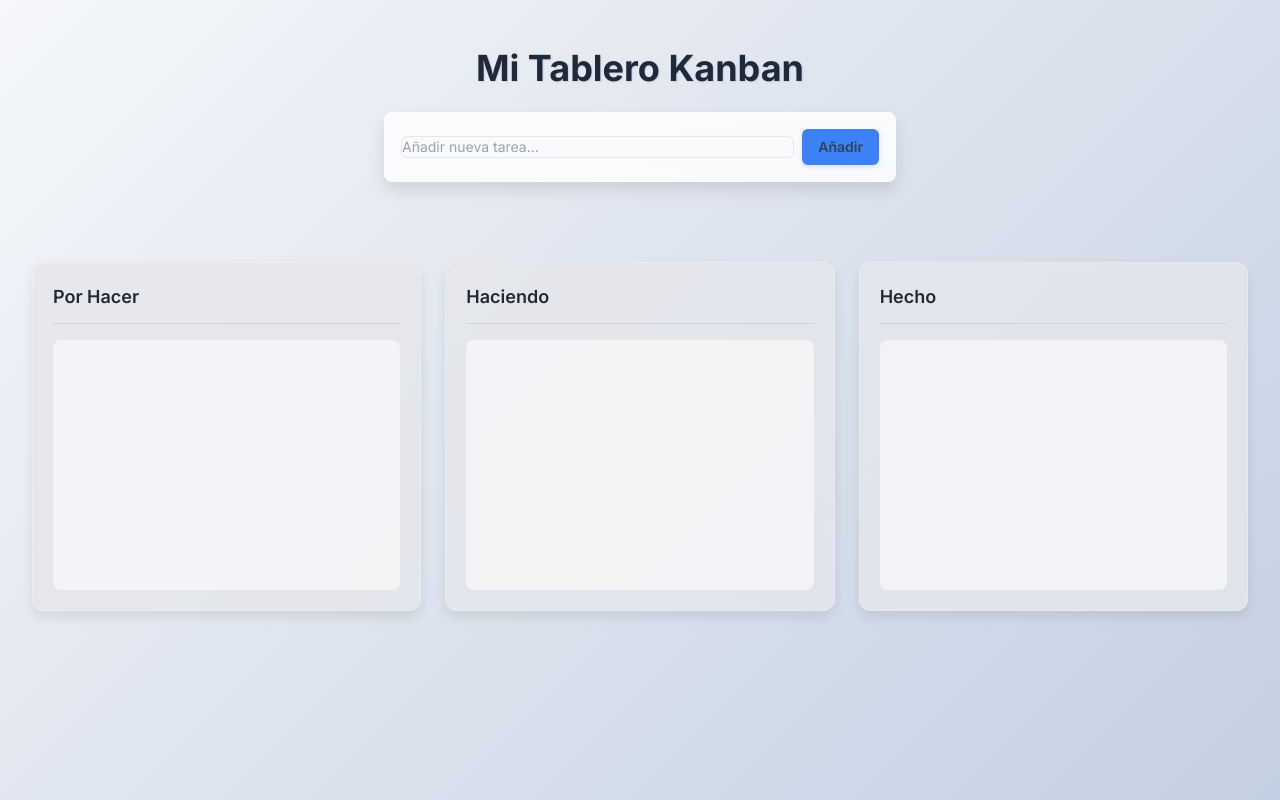
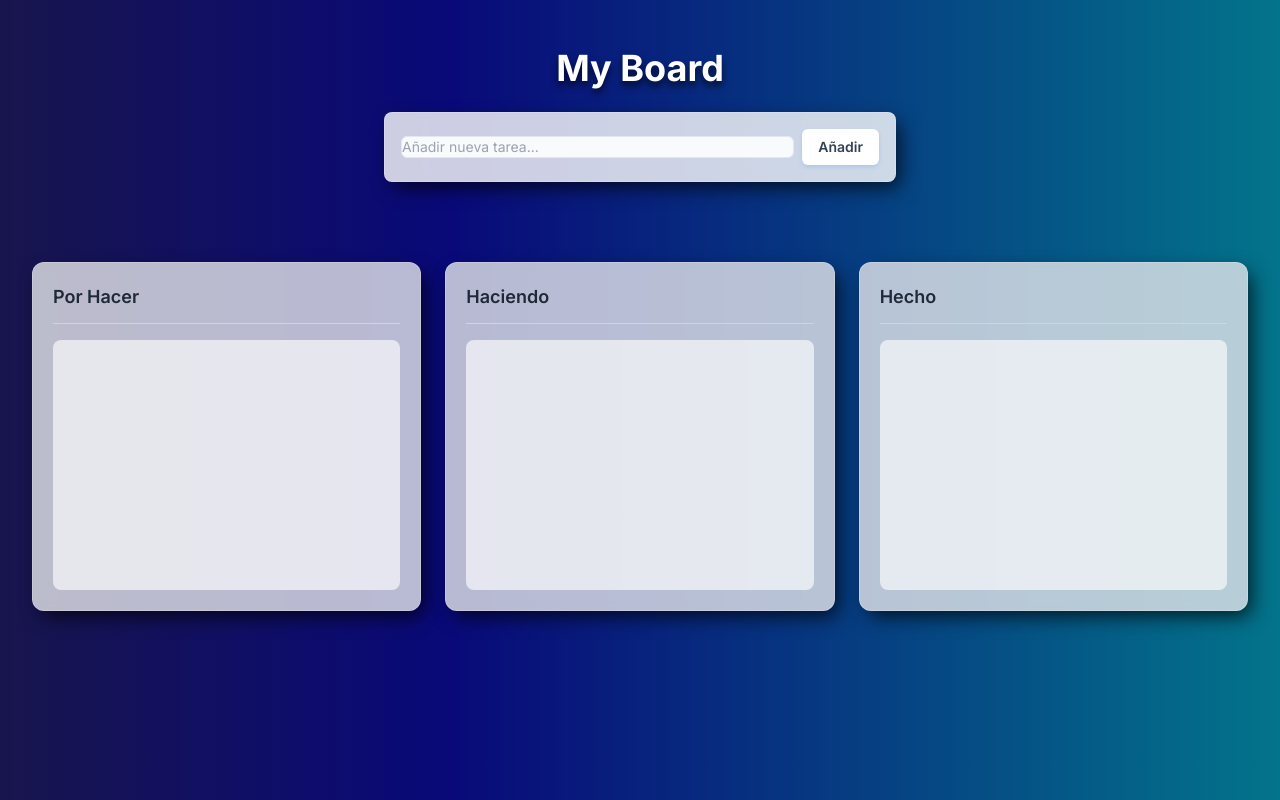
Before and after one commit to sgalle16/cicd-todo-app, a website: page src/public/index.html in a window 1280 px wide. Drawn offline with nearby package versions, Linux system fonts and the light colour scheme; no server answers.

Commit message:
style fix

```diff
--- a/src/public/index.html
+++ b/src/public/index.html
@@ -3,7 +3,7 @@
 <head>
     <meta charset="UTF-8">
     <meta name="viewport" content="width=device-width, initial-scale=1.0">
-    <title>Kanban Board</title>
+    <title class="title">Kanban Board</title>
     <script src="https://cdn.tailwindcss.com"></script>
     <link rel="preconnect" href="https://fonts.googleapis.com">
     <link rel="preconnect" href="https://fonts.gstatic.com" crossorigin>
@@ -13,7 +13,7 @@
 <body class="p-4">
 
     <div class="main-container">
-        <h1 class="text-4xl font-bold text-center mb-6 board-title">Mi Tablero Kanban</h1>
+        <h1 class="text-4xl font-bold text-center mb-6 board-title">My Board</h1>
 
         <div class="add-task-form max-w-lg mx-auto mb-10 p-4 rounded-lg">
             <form id="addTaskForm" class="flex items-center">
--- a/src/public/style.css
+++ b/src/public/style.css
@@ -3,7 +3,7 @@
 body {
     font-family: 'Inter', sans-serif;
     /* Subtle gradient background */
-    background: linear-gradient(135deg, #f5f7fa 0%, #c3cfe2 100%);
+    background: linear-gradient(90deg, rgb(24 21 77) 0%, rgba(9, 9, 121, 1) 35%, rgb(3 116 139) 100%);
     background-attachment: fixed;
     /* Keep gradient fixed during scroll */
     color: #334155;
@@ -36,8 +36,15 @@ body {
     backdrop-filter: blur(5px);
     /* Blur effect for glassmorphism */
     border: 1px solid rgba(255, 255, 255, 0.2);
-    box-shadow: 0 8px 16px rgba(0, 0, 0, 0.1);
-    transition: box-shadow 0.3s ease;
+    box-shadow: 6px 8px 20px -3px rgba(0,0,0,0.75);
+-webkit-box-shadow: 6px 8px 20px -3px rgba(0,0,0,0.75);
+-moz-box-shadow: 6px 8px 20px -3px rgba(0,0,0,0.75);
+}
+
+.board-title{
+    font-size: 4.25;
+    color: white;
+    text-shadow: 0px 5px 7px rgba(0,0,0,0.64);
 }
 
 .add-task-form:hover {
@@ -62,16 +69,16 @@ body {
 }
 
 .add-task-form button {
-    background-color: #3b82f6;
+    background-color: #ffffff;
     /* Blue 500 */
     box-shadow: 0 2px 4px rgba(59, 130, 246, 0.2);
     transition: background-color 0.2s ease, transform 0.1s ease;
 }
 
 .add-task-form button:hover {
-    background-color: #2563eb;
-    /* Blue 600 */
+    background-color: #000000;
     transform: translateY(-1px);
+    color: white;
 }
 
 .add-task-form button:active {
@@ -97,8 +104,10 @@ body {
     /* Increased padding */
     display: flex;
     flex-direction: column;
-    box-shadow: 0 6px 12px rgba(0, 0, 0, 0.08);
     transition: box-shadow 0.3s ease;
+    box-shadow: 6px 8px 20px -3px rgba(0,0,0,0.75);
+-webkit-box-shadow: 6px 8px 20px -3px rgba(0,0,0,0.75);
+-moz-box-shadow: 6px 8px 20px -3px rgba(0,0,0,0.75);
 }
 
 .kanban-column:hover {
```
